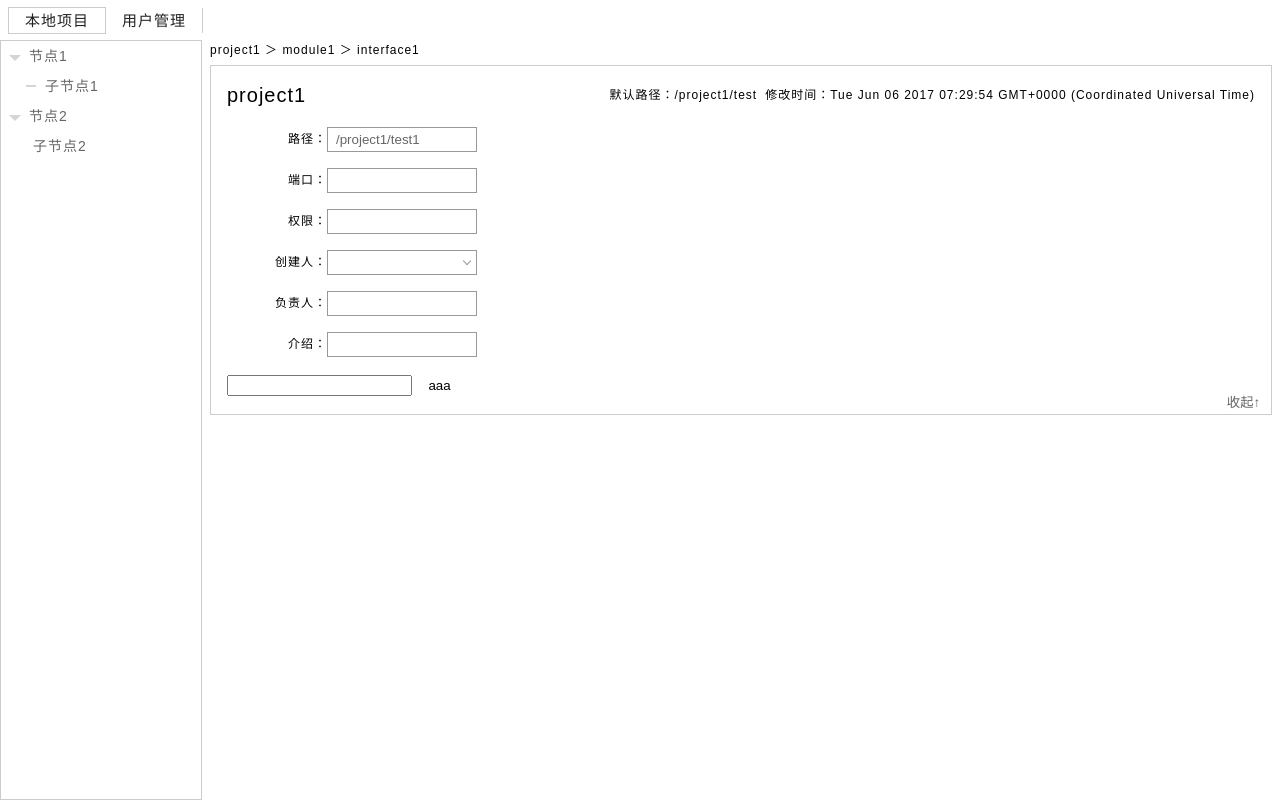
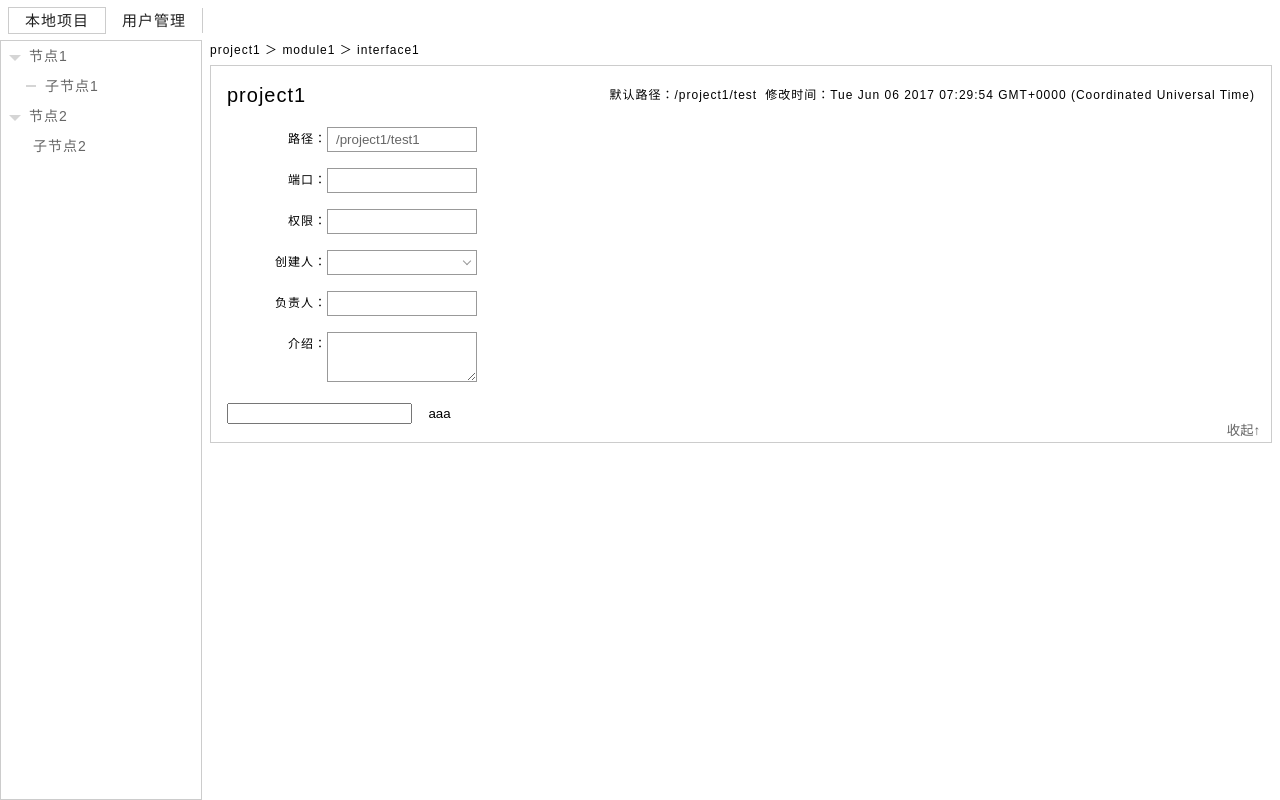
Before and after one commit to qzjgithub/angele, an Angular app: page /localPro#/localPro in a window 1280 px wide. Both pictures are taken after a click on the button "展开↓". Built offline with nearby package versions, Linux system fonts and the light colour scheme.

Commit message:
textarea style

```diff
--- a/src/app/component/textarea/textarea.component.css
+++ b/src/app/component/textarea/textarea.component.css
@@ -0,0 +1,6 @@
+textarea{
+  resize: vertical;
+  overflow: hidden;
+  height: 50px;
+  max-height: 100px;
+}
--- a/src/app/component/textarea/textarea.component.ts
+++ b/src/app/component/textarea/textarea.component.ts
@@ -4,7 +4,7 @@ import * as textarea from './textarea.model';
 import * as util from '../../../com-util';
 
 @Component({
-  selector: 'app-textarea',
+  selector: 'com-textarea',
   templateUrl: 'textarea.component.html',
   styleUrls: ['textarea.component.css']
 })
--- a/src/app/local-pro/local-pro-item/local-pro-item.component.html
+++ b/src/app/local-pro/local-pro-item/local-pro-item.component.html
@@ -23,7 +23,7 @@
       </li>
       <li>
         <label>介绍：</label>
-        <com-input (backControl)="getControl($event,param['comment']['name'])" [param]="param['comment']"></com-input>
+        <com-textarea (backControl)="getControl($event,param['comment']['name'])" [param]="param['comment']"></com-textarea>
       </li>
     </ul>
   </form>
```
